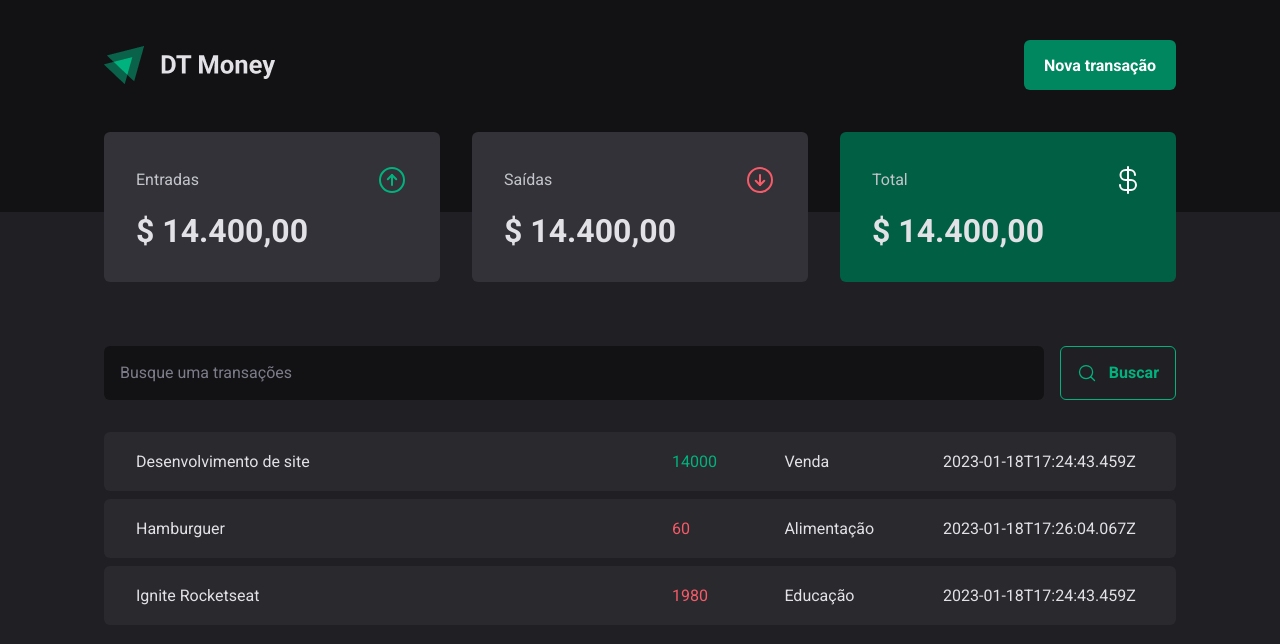
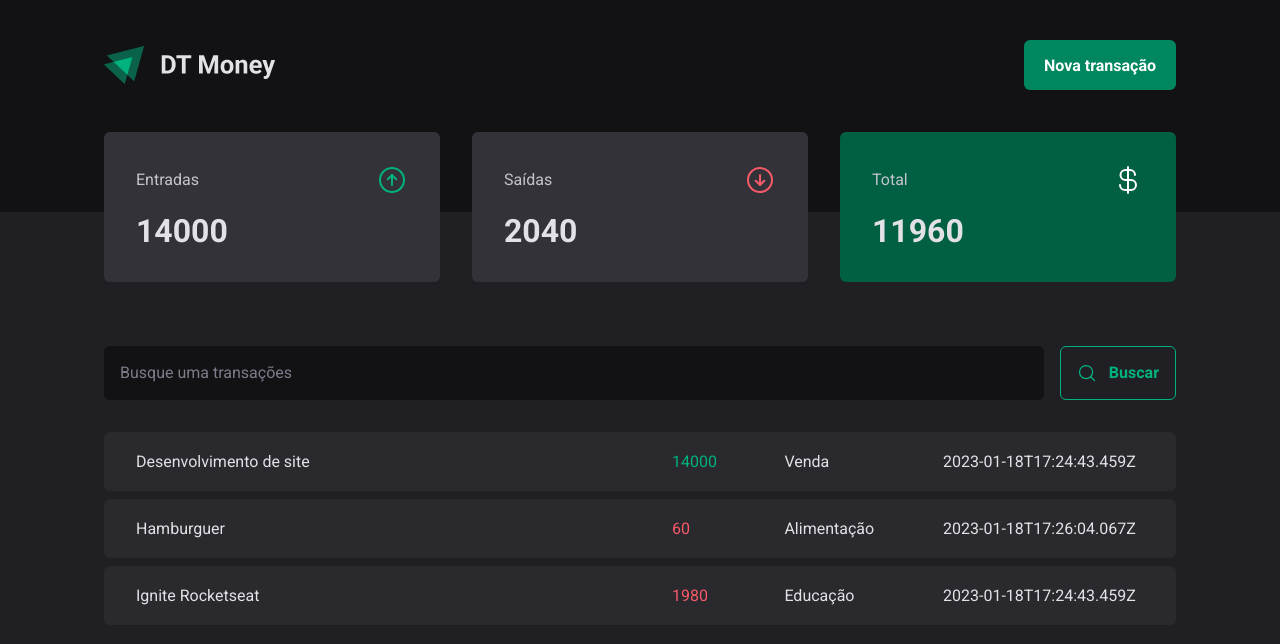
Before and after one commit to giovannirp/dt-monay, a React (Vite) app in the folder dt-monay/: page / in a window 1280 px wide. Shown: the top 644 px of the page. Built offline with nearby package versions, Linux system fonts and the light colour scheme; data requests are answered from the project's data file.

Commit message:
fix: adicionando calculo na aplicação

```diff
--- a/dt-monay/src/components/Summary/index.tsx
+++ b/dt-monay/src/components/Summary/index.tsx
@@ -5,7 +5,25 @@
 
 export function Summary() {
   const { transactions } = useContext(TransactionsContext);
-  console.log("estou no sumary", transactions);
+
+  const summary = transactions.reduce(
+    (acc, transaction) => {
+      if(transaction.type === 'income') {
+       acc.income += transaction.price;
+       acc.total += transaction.price;
+      } else {
+        acc.outcome += transaction.price;
+        acc.total -= transaction.price;
+      }
+
+      return acc;
+    },
+    {
+      income: 0,
+      outcome: 0,
+      total: 0
+    }
+  )
 
   return (
     <SummaryContainer>
@@ -15,7 +33,7 @@
           <ArrowCircleUp size={32} color="#00b37e" />
         </header>
 
-        <strong>$ 14.400,00</strong>
+        <strong>{summary.income}</strong>
       </SummaryCard>
 
       <SummaryCard>
@@ -24,7 +42,7 @@
           <ArrowCircleDown size={32} color="#f75a68" />
         </header>
 
-        <strong>$ 14.400,00</strong>
+        <strong>{summary.outcome}</strong>
       </SummaryCard>
 
       <SummaryCard variant="green">
@@ -33,7 +51,7 @@
           <CurrencyDollar size={32} color="#fff" />
         </header>
 
-        <strong>$ 14.400,00</strong>
+        <strong>{summary.total}</strong>
       </SummaryCard>
     </SummaryContainer>
   )
--- a/dt-monay/src/pages/Transactions/index.tsx
+++ b/dt-monay/src/pages/Transactions/index.tsx
@@ -30,7 +30,7 @@
           <tbody>
             {transactions.map((transaction) => {
               return (
-                <tr>
+                <tr key={transaction.id}>
                 <td width="50%">{transaction.description}</td>
                 <td><PriceHighlight variant={transaction.type}>{transaction.price}</PriceHighlight></td>
                 <td>{transaction.category}</td>
```
